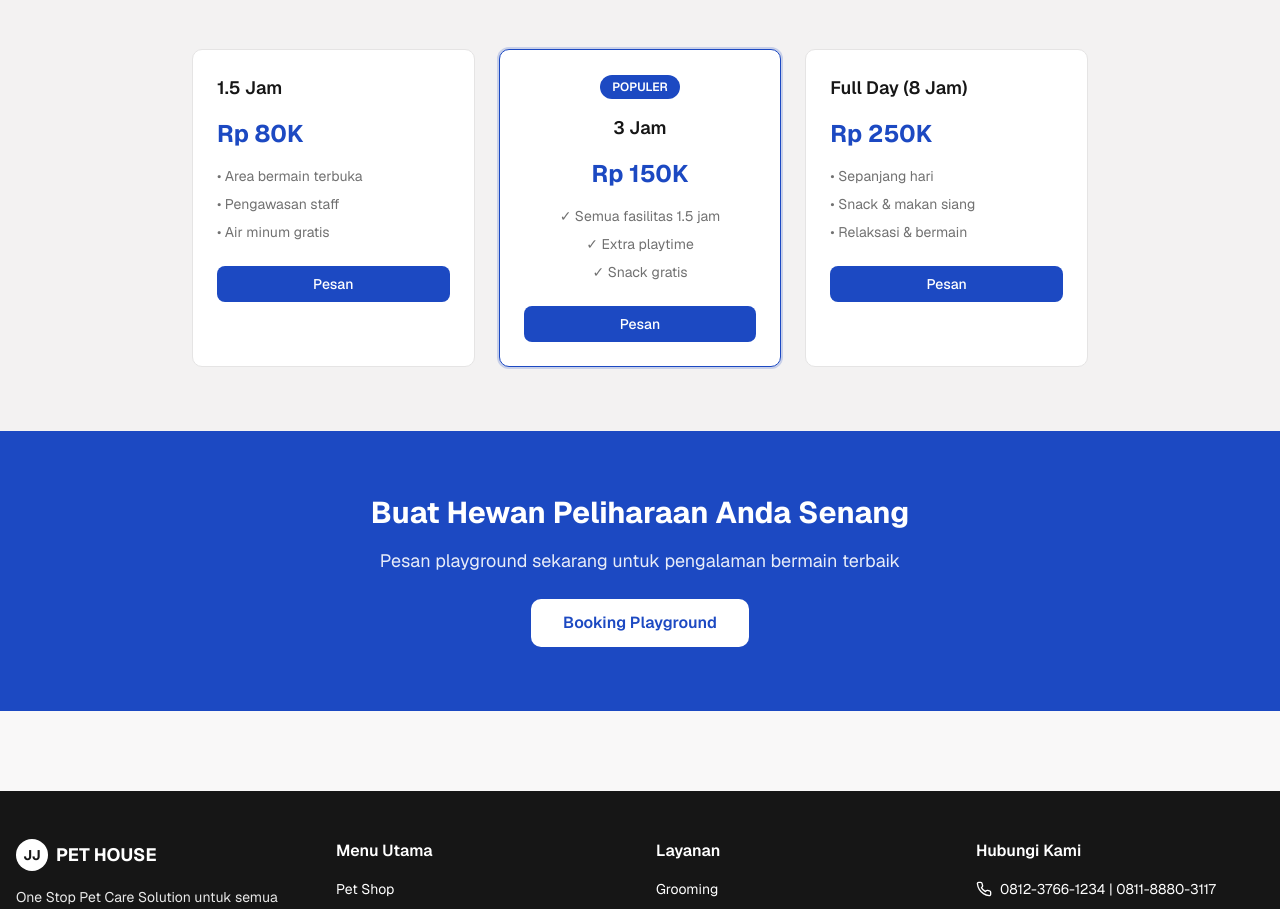
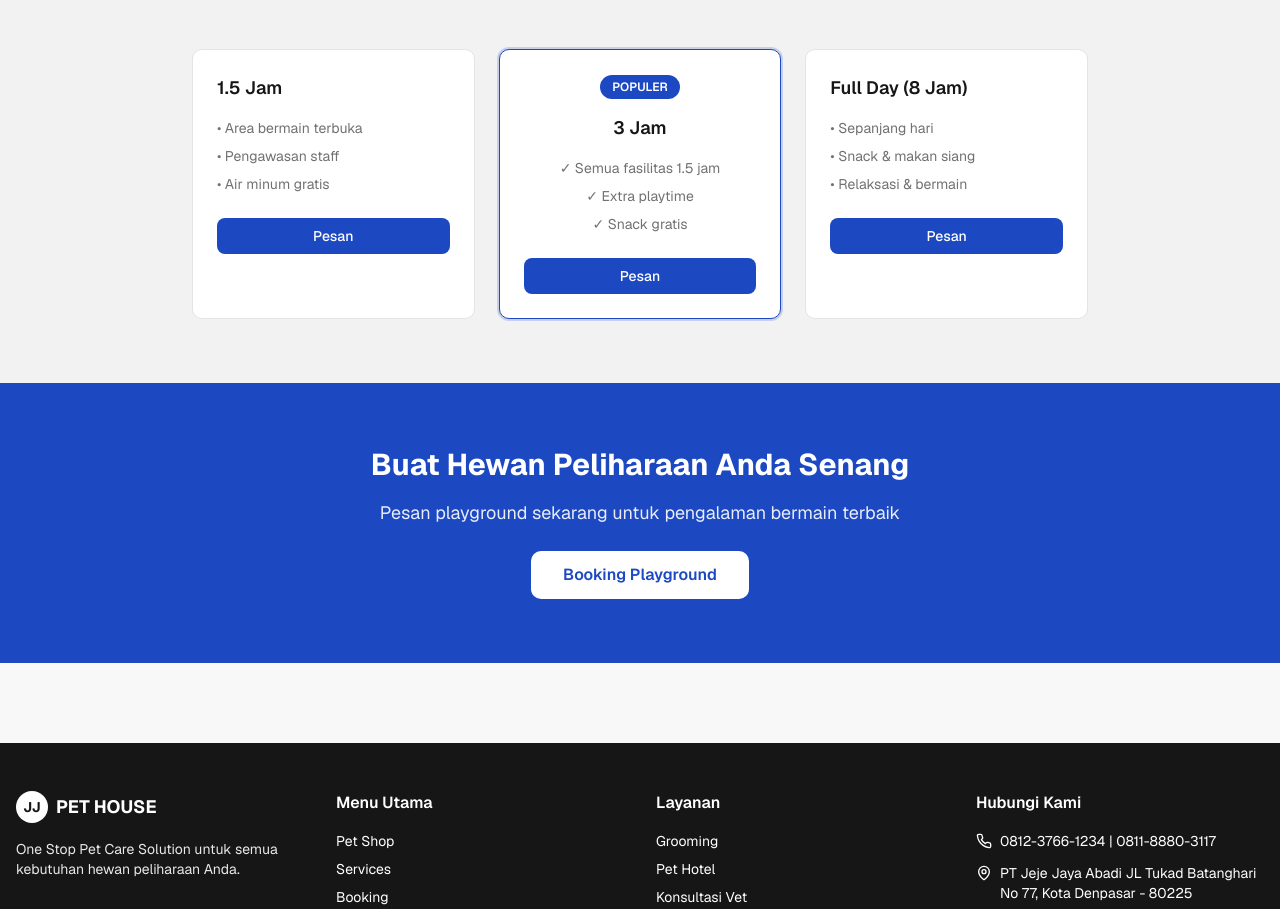
Before and after one commit to atozpw/petshop, a Next.js app: page /playground in a window 1280 px wide. Shown: the part 933-1842 px from the top of the page. Built offline with nearby package versions, Linux system fonts and the light colour scheme.

Commit message:
komen semua pricing

```diff
--- a/app/delivery/page.tsx
+++ b/app/delivery/page.tsx
@@ -57,7 +57,7 @@ export default function DeliveryPage() {
             <div className="grid grid-cols-1 md:grid-cols-3 gap-6 max-w-3xl mx-auto">
               <div className="bg-white rounded-lg border border-border p-6">
                 <h3 className="font-semibold text-lg text-foreground mb-4">Area 1 (Pusat)</h3>
-                <p className="text-3xl font-bold text-primary mb-4">Rp 25K</p>
+                {/* <p className="text-3xl font-bold text-primary mb-4">Rp 25K</p> */}
                 <p className="text-sm text-muted-foreground mb-6">Senayan, SCBD, Blok M</p>
                 <Button className="w-full bg-primary hover:bg-primary/90">Pesan</Button>
               </div>
@@ -67,14 +67,14 @@ export default function DeliveryPage() {
                   <span className="bg-primary text-white px-3 py-1 rounded-full text-xs font-semibold">POPULER</span>
                 </div>
                 <h3 className="font-semibold text-lg text-foreground mb-4 text-center">Area 2 (Jabodetabek)</h3>
-                <p className="text-3xl font-bold text-primary mb-4 text-center">Rp 35K</p>
+                {/* <p className="text-3xl font-bold text-primary mb-4 text-center">Rp 35K</p> */}
                 <p className="text-sm text-muted-foreground mb-6 text-center">Depok, Tangerang, Bekasi</p>
                 <Button className="w-full bg-primary hover:bg-primary/90">Pesan</Button>
               </div>
 
               <div className="bg-white rounded-lg border border-border p-6">
                 <h3 className="font-semibold text-lg text-foreground mb-4">Area 3 (Luar)</h3>
-                <p className="text-3xl font-bold text-primary mb-4">Hubungi</p>
+                {/* <p className="text-3xl font-bold text-primary mb-4">Hubungi</p> */}
                 <p className="text-sm text-muted-foreground mb-6">Area lainnya (Hubungi untuk penawaran)</p>
                 <Button variant="outline" className="w-full bg-transparent">
                   Hubungi
--- a/app/grooming/page.tsx
+++ b/app/grooming/page.tsx
@@ -69,7 +69,7 @@ export default function GroomingPage() {
                   </div>
                   <div className="p-4 flex flex-col flex-grow">
                     <h3 className="font-semibold text-lg text-foreground mb-2">{pkg.name}</h3>
-                    <p className="text-2xl font-bold text-primary mb-4">Rp {pkg.price.toLocaleString()}</p>
+                    {/* <p className="text-2xl font-bold text-primary mb-4">Rp {pkg.price.toLocaleString()}</p> */}
                     <ul className="text-sm text-muted-foreground space-y-1 mb-4 flex-grow">
                       {pkg.services.map((service, sidx) => (
                         <li key={sidx} className="flex items-start gap-2">
@@ -78,7 +78,7 @@ export default function GroomingPage() {
                         </li>
                       ))}
                     </ul>
-                    <p className="text-xs text-muted-foreground mb-4">⏱️ {pkg.duration}</p>
+                    {/* <p className="text-xs text-muted-foreground mb-4">⏱️ {pkg.duration}</p> */}
                     <a href="/booking?service=1" className="w-full">
                       <Button className="w-full bg-primary hover:bg-primary/90">Pesan Sekarang</Button>
                     </a>
--- a/app/nutrition/page.tsx
+++ b/app/nutrition/page.tsx
@@ -32,7 +32,7 @@ export default function NutritionPage() {
                   <li>✓ Rekomendasi pakan</li>
                   <li>✓ Tips pemberian makan</li>
                 </ul>
-                <p className="text-2xl font-bold text-primary">Rp 50K</p>
+                {/* <p className="text-2xl font-bold text-primary">Rp 50K</p> */}
               </div>
 
               <div className="bg-white p-8 rounded-lg border border-primary p-8 ring-2 ring-primary/20">
@@ -45,7 +45,7 @@ export default function NutritionPage() {
                   <li>✓ Meal plan tertulis</li>
                   <li>✓ Follow-up 1 bulan</li>
                 </ul>
-                <p className="text-2xl font-bold text-primary">Rp 150K</p>
+                {/* <p className="text-2xl font-bold text-primary">Rp 150K</p> */}
               </div>
             </div>
           </div>
--- a/app/pet-hotel/page.tsx
+++ b/app/pet-hotel/page.tsx
@@ -48,7 +48,7 @@ export default function PetHotelPage() {
                   </div>
                   <div className="p-6">
                     <h3 className="font-semibold text-xl text-foreground mb-2">{room.name}</h3>
-                    <p className="text-3xl font-bold text-primary mb-4">Rp {room.price.toLocaleString()}/malam</p>
+                    {/* <p className="text-3xl font-bold text-primary mb-4">Rp {room.price.toLocaleString()}/malam</p> */}
                     <ul className="space-y-2 mb-6">
                       {room.features.map((feature, fidx) => (
                         <li key={fidx} className="flex items-start gap-2 text-muted-foreground text-sm">
--- a/app/playground/page.tsx
+++ b/app/playground/page.tsx
@@ -49,7 +49,7 @@ export default function PlaygroundPage() {
             <div className="grid grid-cols-1 md:grid-cols-3 gap-6 max-w-4xl mx-auto">
               <div className="bg-white rounded-lg border border-border p-6">
                 <h3 className="font-semibold text-lg text-foreground mb-4">1.5 Jam</h3>
-                <p className="text-2xl font-bold text-primary mb-4">Rp 80K</p>
+                {/* <p className="text-2xl font-bold text-primary mb-4">Rp 80K</p> */}
                 <ul className="space-y-2 text-sm text-muted-foreground mb-6">
                   <li>• Area bermain terbuka</li>
                   <li>• Pengawasan staff</li>
@@ -65,7 +65,7 @@ export default function PlaygroundPage() {
                   <span className="bg-primary text-white px-3 py-1 rounded-full text-xs font-semibold">POPULER</span>
                 </div>
                 <h3 className="font-semibold text-lg text-foreground mb-4 text-center">3 Jam</h3>
-                <p className="text-2xl font-bold text-primary mb-4 text-center">Rp 150K</p>
+                {/* <p className="text-2xl font-bold text-primary mb-4 text-center">Rp 150K</p> */}
                 <ul className="space-y-2 text-sm text-muted-foreground mb-6 text-center">
                   <li>✓ Semua fasilitas 1.5 jam</li>
                   <li>✓ Extra playtime</li>
@@ -78,7 +78,7 @@ export default function PlaygroundPage() {
 
               <div className="bg-white rounded-lg border border-border p-6">
                 <h3 className="font-semibold text-lg text-foreground mb-4">Full Day (8 Jam)</h3>
-                <p className="text-2xl font-bold text-primary mb-4">Rp 250K</p>
+                {/* <p className="text-2xl font-bold text-primary mb-4">Rp 250K</p> */}
                 <ul className="space-y-2 text-sm text-muted-foreground mb-6">
                   <li>• Sepanjang hari</li>
                   <li>• Snack & makan siang</li>
--- a/app/pool/page.tsx
+++ b/app/pool/page.tsx
@@ -51,7 +51,7 @@ export default function PoolPage() {
                   <p className="text-sm text-muted-foreground">1 kali sesi renang dengan pengawasan</p>
                 </div>
                 <div className="text-right">
-                  <p className="text-2xl font-bold text-primary">Rp 100K</p>
+                  {/* <p className="text-2xl font-bold text-primary">Rp 100K</p> */}
                 </div>
               </div>
 
@@ -61,7 +61,7 @@ export default function PoolPage() {
                   <p className="text-sm text-muted-foreground">5 sesi renang (hemat Rp 50K)</p>
                 </div>
                 <div className="text-right">
-                  <p className="text-2xl font-bold text-primary">Rp 450K</p>
+                  {/* <p className="text-2xl font-bold text-primary">Rp 450K</p> */}
                 </div>
               </div>
 
@@ -71,7 +71,7 @@ export default function PoolPage() {
                   <p className="text-sm text-muted-foreground">Terapi air untuk kesehatan & rehabilitasi</p>
                 </div>
                 <div className="text-right">
-                  <p className="text-2xl font-bold text-primary">Rp 200K</p>
+                  {/* <p className="text-2xl font-bold text-primary">Rp 200K</p> */}
                 </div>
               </div>
             </div>
--- a/components/service-card.tsx
+++ b/components/service-card.tsx
@@ -40,8 +40,8 @@ export function ServiceCard({ id, name, description, price, image, duration, rat
         <p className="text-sm text-default-500 line-clamp-2">{description}</p>
 
         <div className="flex items-center justify-between text-xs text-default-500">
-          <span>{duration}</span>
-          {price > 0 && <span className="font-semibold">Rp {price.toLocaleString()}</span>}
+          {/* <span>{duration}</span> */}
+          {/* {price > 0 && <span className="font-semibold">Rp {price.toLocaleString()}</span>} */}
         </div>
 
         <Link href={`/booking?service=${id}`} className="w-full">
```
